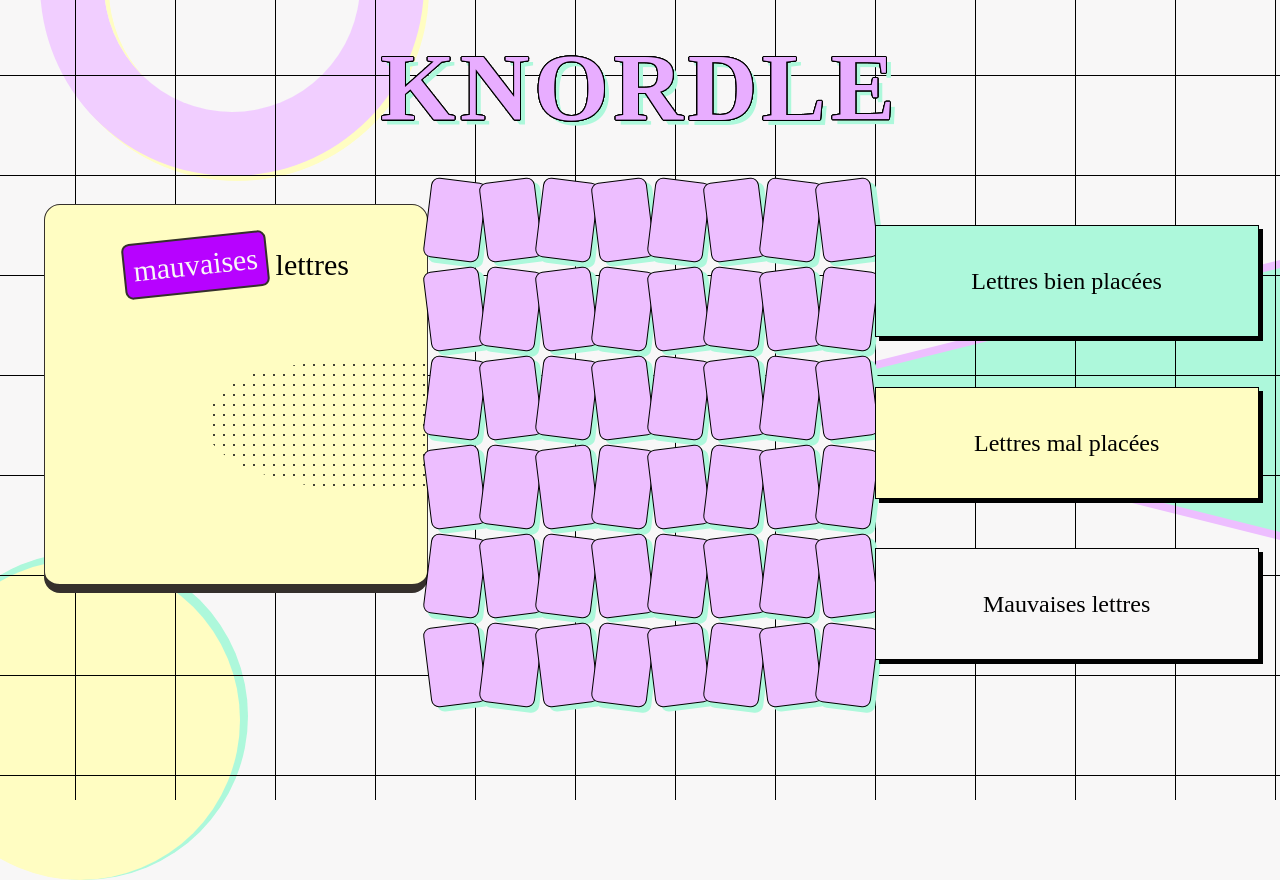
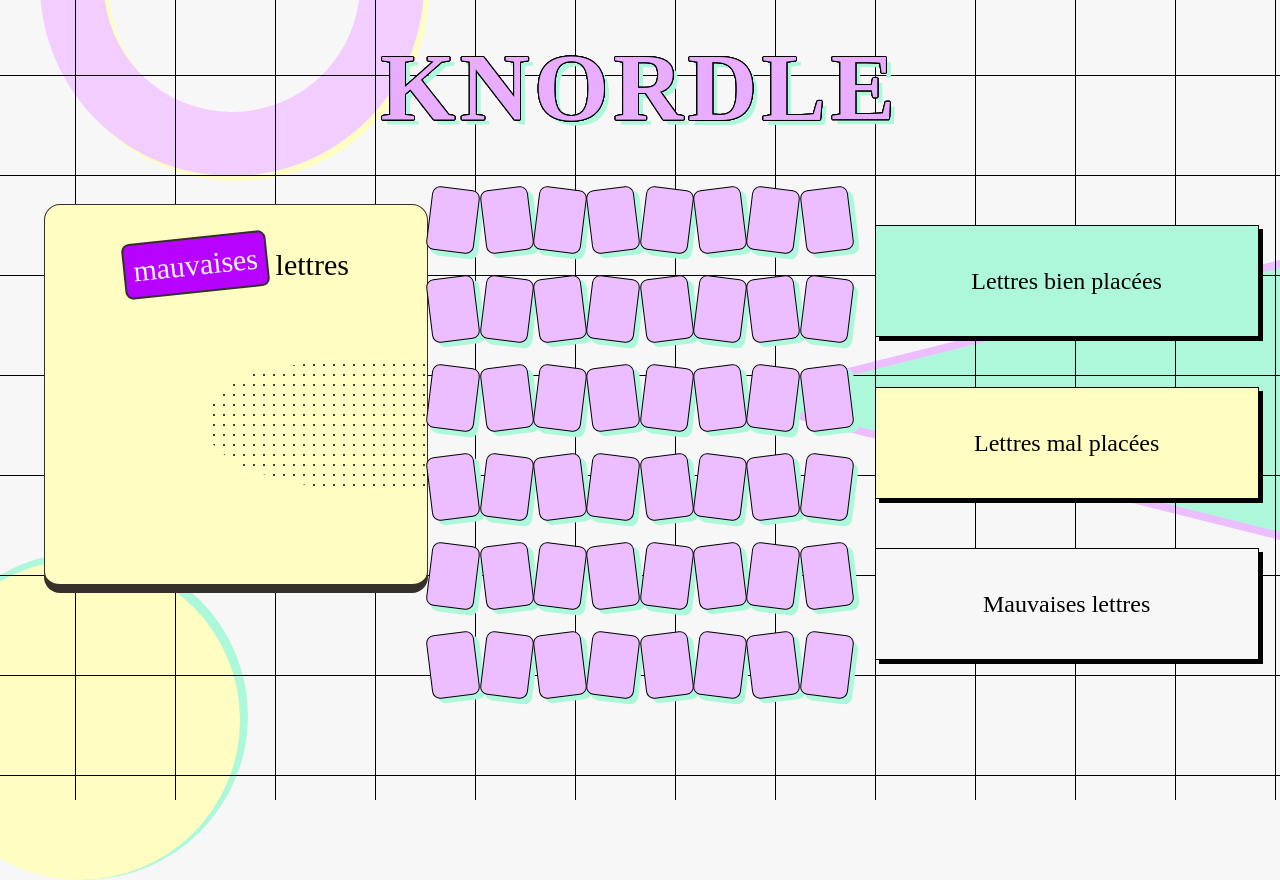
Before and after one commit to Knoppiix/Knoppix-Wordle, a Vue app: page / in a window 1280 px wide. Shown: the top 880 px of the page. Built offline with nearby package versions, Linux system fonts and the light colour scheme; a web font is replaced by a local one.

Commit message:
responsive - tile size fix

```diff
--- a/src/components/game.vue
+++ b/src/components/game.vue
@@ -21,7 +21,7 @@
 
 	<div class="inline-grid items-center" >
 		<!-- GAME TILES -->
-		<div class='inline-flex justify-between w-full anim-glideAppear' v-for="lines in retries" :key="lines" v-if="chosenWord" :style="{ animationDelay: `${(lines-1) * 100}ms` }">
+		<div class='inline-flex justify-between xl:justify-around w-full anim-glideAppear' v-for="lines in retries" :key="lines" v-if="chosenWord" :style="{ animationDelay: `${(lines-1) * 100}ms` }">
 			<letter-tile :class="`${getRotationClass(lines, index)} ${getState(lines, index)}`" v-for="index in chosenWord.length" :key="index" @input="checkLine(index,lines,$event.target,false, event)" @keydown.backspace="eraseTile" @keydown.enter="checkLine(index,lines,$event.target, true, event)" :disabled="getState(lines,index) !== null || win != null" :placeholder="lines == lineNb+1 && !win ? revealWord[index-1]: ''"></letter-tile>
 		</div>
 
--- a/src/components/tile.vue
+++ b/src/components/tile.vue
@@ -1,3 +1,3 @@
 <template>
-	<input type='text' maxlength='1'  class="text-center text-xl xl:text-2xl rounded-lg shadow-[5px_5px_0px_0px_#adf8db] xl:w-14 xl:h-20 w-9 h-12 bg-mauve-600 font-Olive border-[1px] font-Patua uppercase font-bold">
+	<input type='text' maxlength='1'  class="text-center text-xl xl:text-2xl rounded-lg shadow-[5px_5px_0px_0px_#adf8db] xl:w-12 xl:h-16 w-9 h-12 bg-mauve-600 font-Olive border-[1px] font-Patua uppercase font-bold">
 </template>
```
